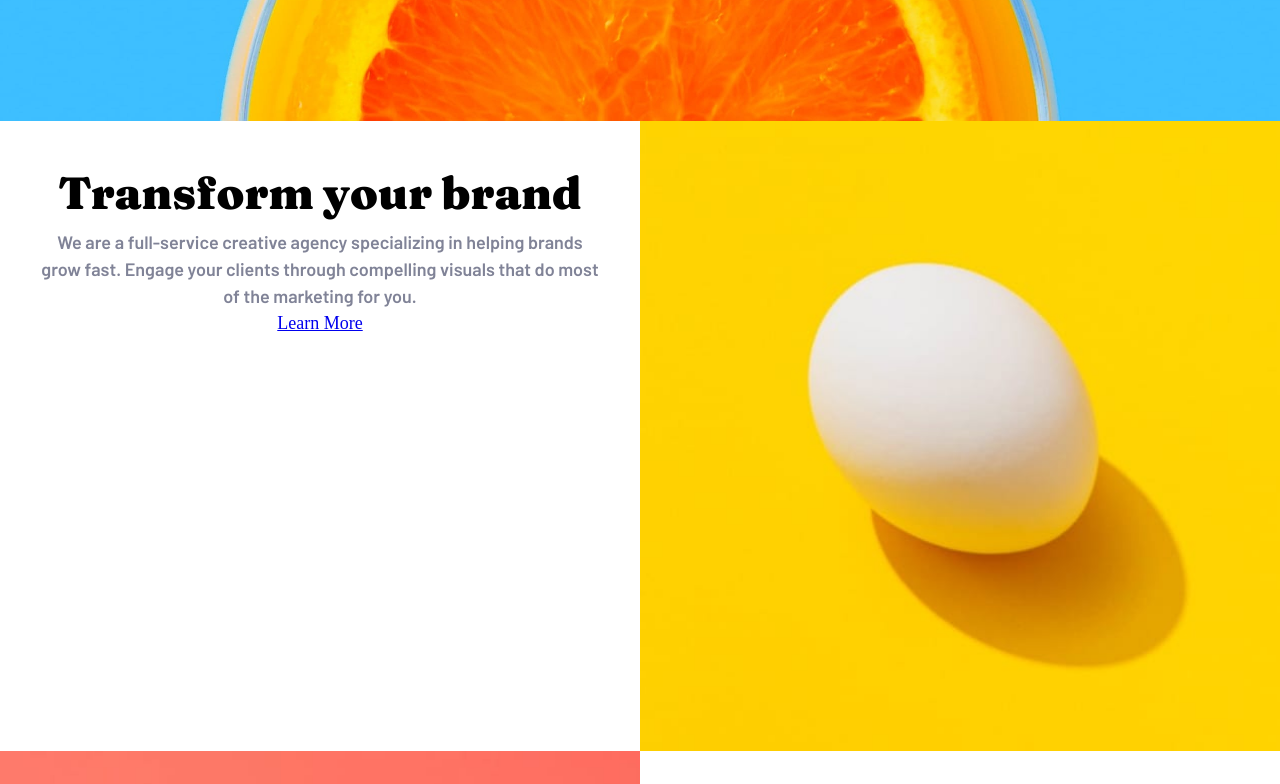
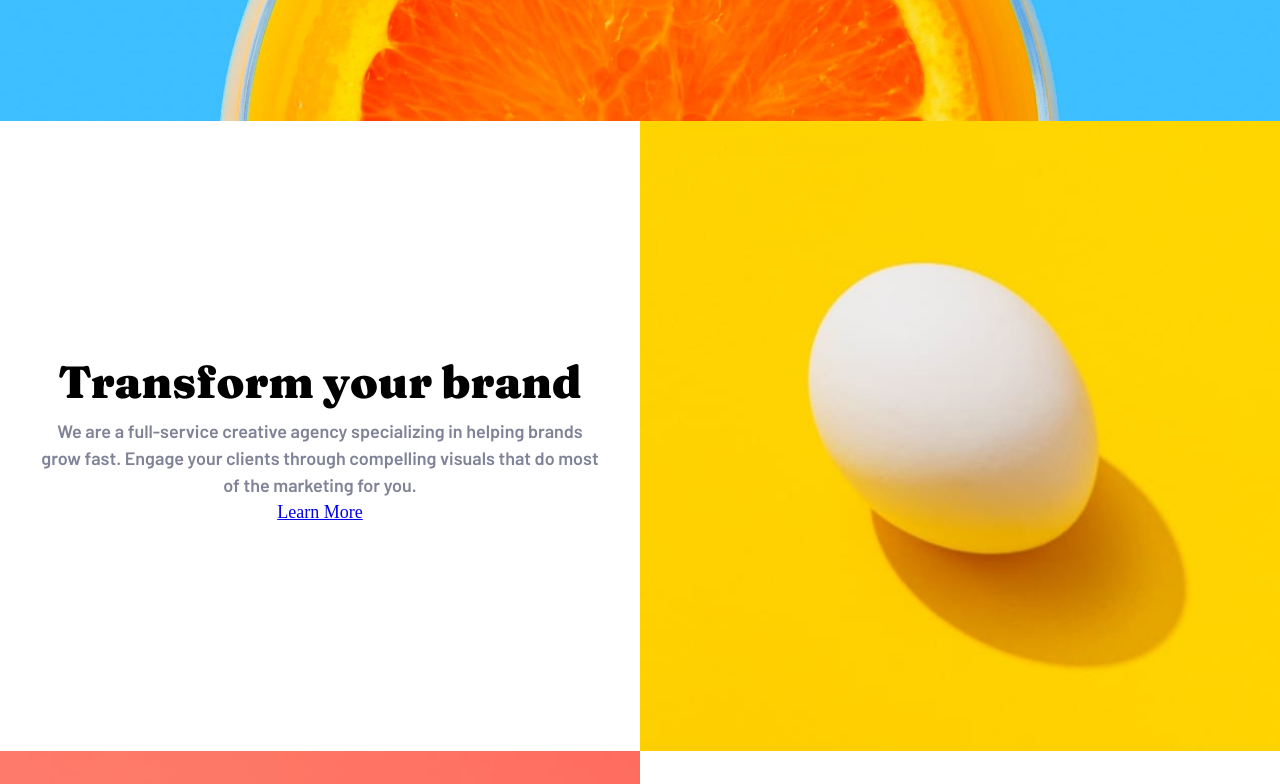
Before and after one commit to michaelhiiva/Sunnyside-Agency-Landing-Page-Frontend-Mentor, a plain HTML site: page index.html in a window 1280 px wide. Shown: the part 680-1464 px from the top of the page. Drawn offline with Linux system fonts and the light colour scheme.

Commit message:
Aligned Items in Centre.

```diff
--- a/assets/styles.css
+++ b/assets/styles.css
@@ -301,7 +301,7 @@ footer .logo {
   .standout_article {
     display: flex;
     flex-direction: row;
-    place-content: center;
+    align-items: center;
   }
   .transform_article {
     flex-direction: row-reverse;
```
